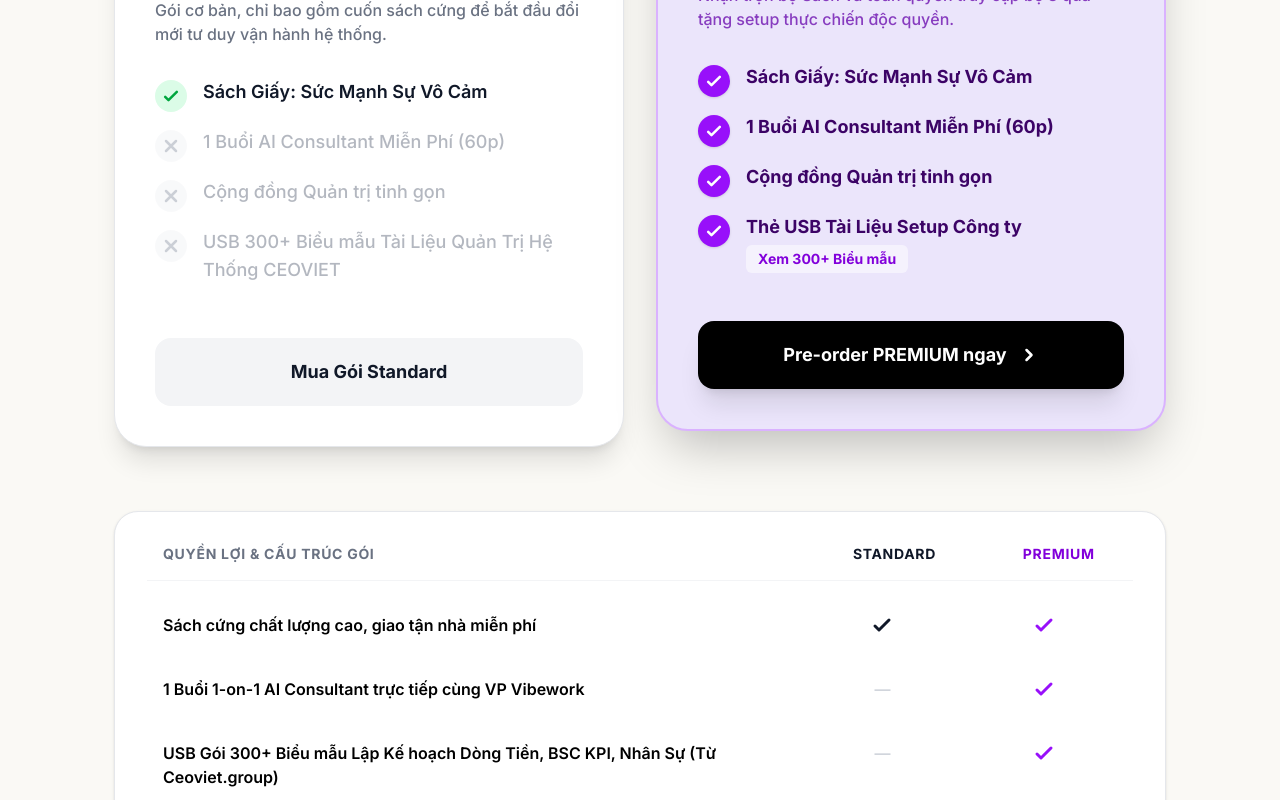
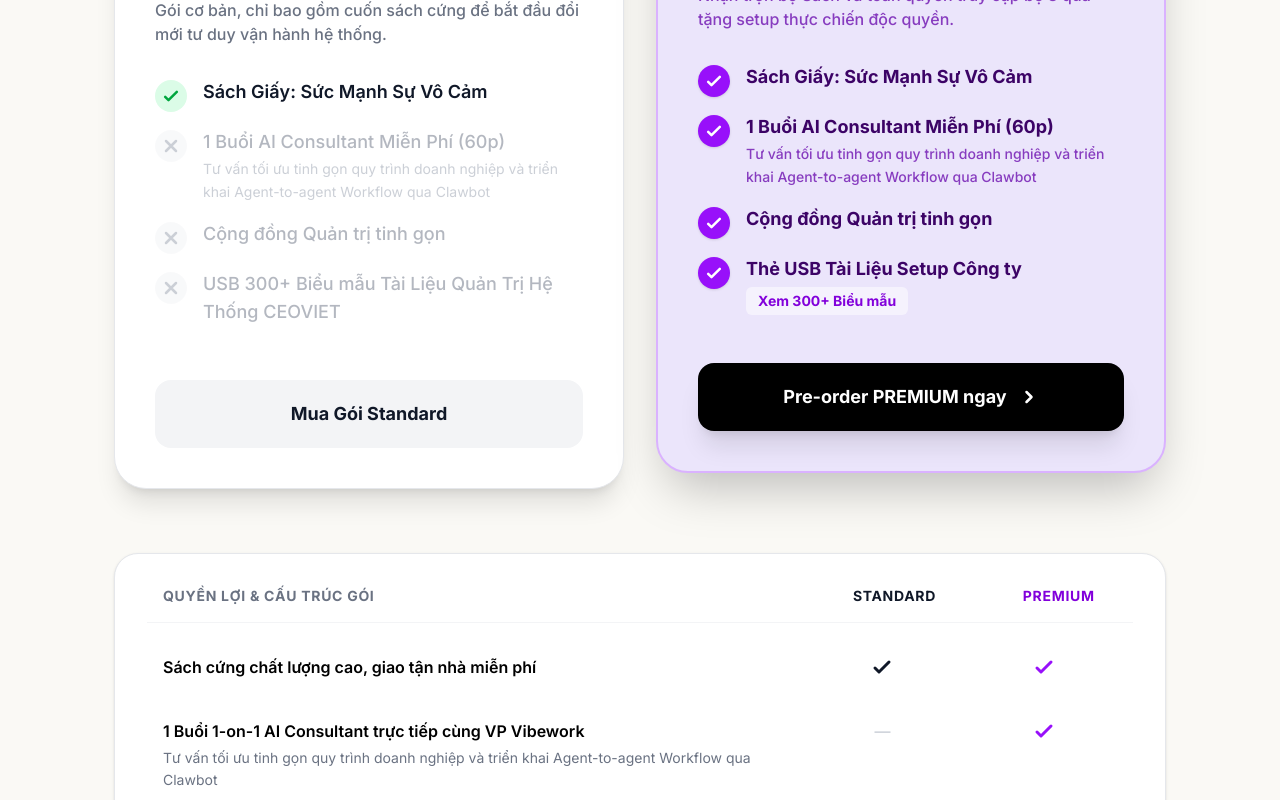
Before and after one commit to athev/Mercyagent, a Next.js app: page /book in a window 1280 px wide. Shown: the part 3600-4400 px from the top of the page. Built offline with nearby package versions, Linux system fonts and the light colour scheme; no server answers.

Commit message:
feat: add detailed description for AI Consultant session in pricing

```diff
--- a/src/app/book/page.tsx
+++ b/src/app/book/page.tsx
@@ -199,7 +199,10 @@ export default function BookPreorderPageFramer() {
                   </li>
                   <li className="flex items-start gap-4 opacity-50">
                     <div className="w-8 h-8 rounded-full bg-gray-100 flex items-center justify-center shrink-0 mt-0.5"><svg className="w-5 h-5 text-gray-400" fill="none" viewBox="0 0 24 24" stroke="currentColor"><path strokeLinecap="round" strokeLinejoin="round" strokeWidth={3} d="M6 18L18 6M6 6l12 12" /></svg></div>
-                    <span className="font-medium text-lg text-gray-500">1 Buổi AI Consultant Miễn Phí (60p)</span>
+                    <div className="flex flex-col items-start text-left">
+                      <span className="font-medium text-lg text-gray-500">1 Buổi AI Consultant Miễn Phí (60p)</span>
+                      <span className="text-sm text-gray-400 mt-0.5 leading-relaxed">Tư vấn tối ưu tinh gọn quy trình doanh nghiệp và triển khai Agent-to-agent Workflow qua Clawbot</span>
+                    </div>
                   </li>
                   <li className="flex items-start gap-4 opacity-50">
                     <div className="w-8 h-8 rounded-full bg-gray-100 flex items-center justify-center shrink-0 mt-0.5"><svg className="w-5 h-5 text-gray-400" fill="none" viewBox="0 0 24 24" stroke="currentColor"><path strokeLinecap="round" strokeLinejoin="round" strokeWidth={3} d="M6 18L18 6M6 6l12 12" /></svg></div>
@@ -238,7 +241,10 @@ export default function BookPreorderPageFramer() {
                   </li>
                   <li className="flex items-start gap-4">
                     <div className="w-8 h-8 rounded-full bg-purple-600 text-white flex items-center justify-center shrink-0 mt-0.5 shadow-sm"><svg className="w-5 h-5" fill="none" viewBox="0 0 24 24" stroke="currentColor"><path strokeLinecap="round" strokeLinejoin="round" strokeWidth={3} d="M5 13l4 4L19 7" /></svg></div>
-                    <span className="font-bold text-lg text-purple-950">1 Buổi AI Consultant Miễn Phí (60p)</span>
+                    <div className="flex flex-col items-start text-left">
+                      <span className="font-bold text-lg text-purple-950">1 Buổi AI Consultant Miễn Phí (60p)</span>
+                      <span className="text-sm font-medium text-purple-800/80 mt-0.5 leading-relaxed">Tư vấn tối ưu tinh gọn quy trình doanh nghiệp và triển khai Agent-to-agent Workflow qua Clawbot</span>
+                    </div>
                   </li>
                   <li className="flex items-start gap-4">
                     <div className="w-8 h-8 rounded-full bg-purple-600 text-white flex items-center justify-center shrink-0 mt-0.5 shadow-sm"><svg className="w-5 h-5" fill="none" viewBox="0 0 24 24" stroke="currentColor"><path strokeLinecap="round" strokeLinejoin="round" strokeWidth={3} d="M5 13l4 4L19 7" /></svg></div>
@@ -276,7 +282,10 @@ export default function BookPreorderPageFramer() {
                    <div className="col-span-2 text-center flex justify-center"><svg className="w-6 h-6 text-purple-600" fill="none" viewBox="0 0 24 24" stroke="currentColor"><path strokeLinecap="round" strokeLinejoin="round" strokeWidth={3} d="M5 13l4 4L19 7" /></svg></div>
                 </div>
                 <div className="grid grid-cols-12 gap-4 py-4 px-4 hover:bg-gray-50 rounded-lg transition-colors">
-                   <div className="col-span-8">1 Buổi 1-on-1 AI Consultant trực tiếp cùng VP Vibework</div>
+                   <div className="col-span-8">
+                     1 Buổi 1-on-1 AI Consultant trực tiếp cùng VP Vibework
+                     <div className="text-sm text-gray-500 font-normal mt-1 leading-relaxed">Tư vấn tối ưu tinh gọn quy trình doanh nghiệp và triển khai Agent-to-agent Workflow qua Clawbot</div>
+                   </div>
                    <div className="col-span-2 text-center flex justify-center text-gray-300">—</div>
                    <div className="col-span-2 text-center flex justify-center"><svg className="w-6 h-6 text-purple-600" fill="none" viewBox="0 0 24 24" stroke="currentColor"><path strokeLinecap="round" strokeLinejoin="round" strokeWidth={3} d="M5 13l4 4L19 7" /></svg></div>
                 </div>
```
